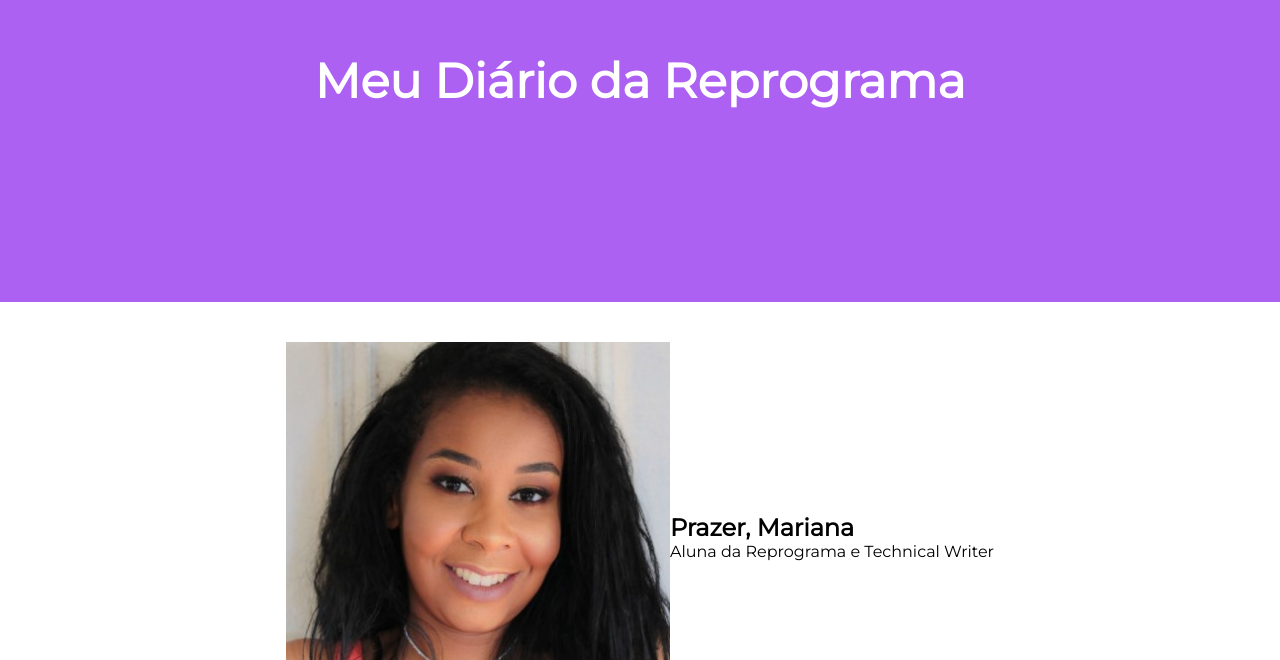
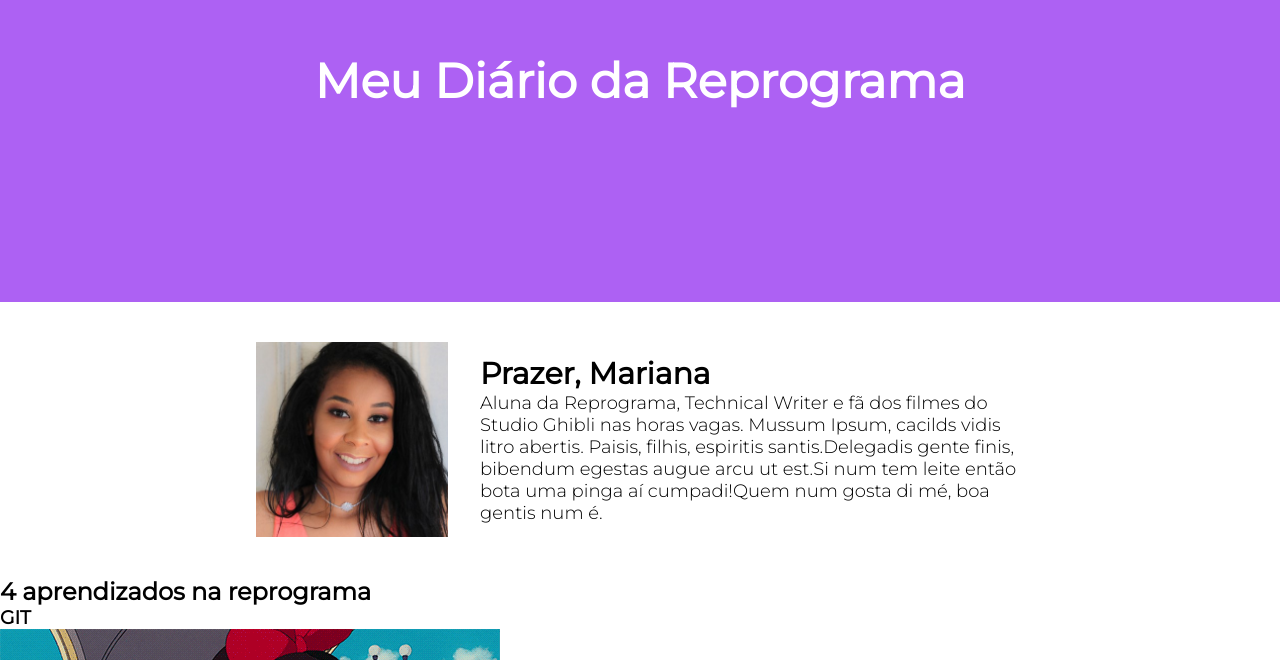
Before and after one commit to Mariana-Caetano/my-journal-reprograma, a React (Vite) app: page / in a window 1280 px wide. Shown: the part 140-800 px from the top of the page. Built offline with nearby package versions, Linux system fonts and the light colour scheme.

Commit message:
fixed About style

```diff
--- a/src/App.jsx
+++ b/src/App.jsx
@@ -16,7 +16,8 @@ function App() {
 
       <About
         subtitle="Prazer, Mariana"
-        text="Aluna da Reprograma e Technical Writer"
+        text="Aluna da Reprograma, Technical Writer e fã dos filmes do Studio Ghibli nas horas vagas.
+        Mussum Ipsum, cacilds vidis litro abertis. Paisis, filhis, espiritis santis.Delegadis gente finis, bibendum egestas augue arcu ut est.Si num tem leite então bota uma pinga aí cumpadi!Quem num gosta di mé, boa gentis num é."
         pic="../src/assets/foto-Mariana.png" description="Foto Mariana"
       />
 
--- a/src/components/About.jsx
+++ b/src/components/About.jsx
@@ -3,7 +3,7 @@ function About(props) {
         <>
             <div className="aboutMe">
                 <img src={props.pic} alt={props.description} />
-                <div className="aboutTitle">
+                <div className="aboutContent">
                     <h2>{props.subtitle}</h2>
                     <p>{props.text}</p>
                 </div>
--- a/src/style.css
+++ b/src/style.css
@@ -32,6 +32,20 @@
   }
 
   .aboutMe img {
-    width: 50%;
-    height: 50%;
+    width: 25%;
+    height: 25%;
   }
+
+  .aboutContent {
+      margin-left: 2em;
+  }
+
+  .aboutContent h2 {
+      font-weight: 900;
+      font-size: 30px;
+  }
+
+  .aboutContent p {
+      font-weight: 300;
+      font-size: 18px;
+  }
```
